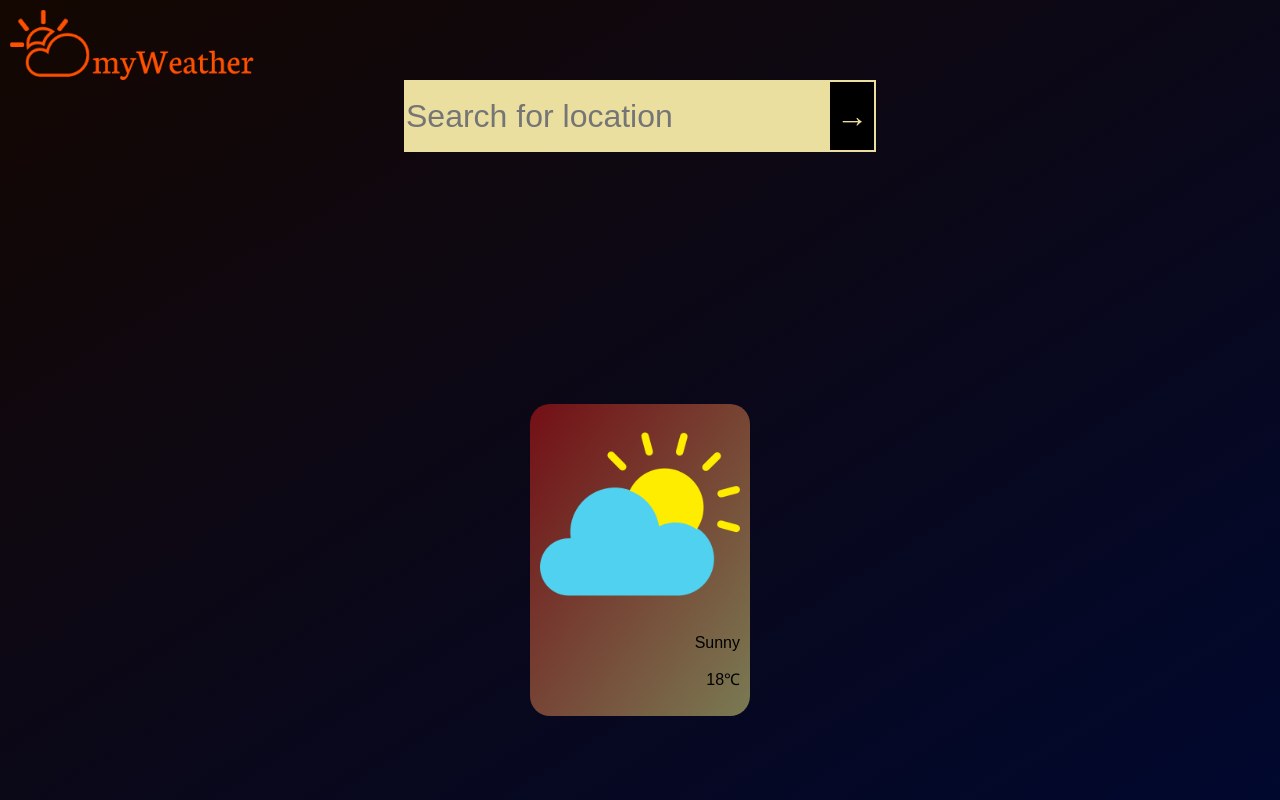
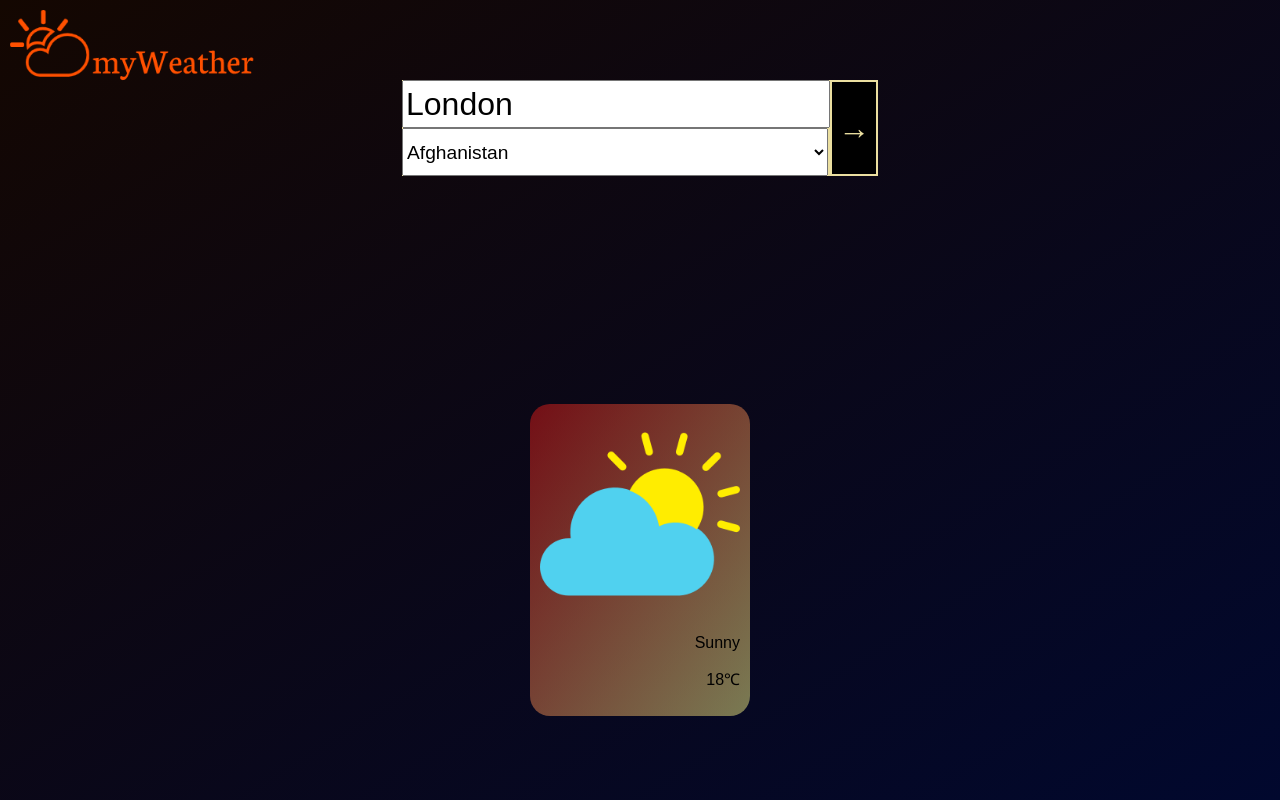
Before and after one commit to alexandermagee/Open-Weather-App, a React (Create React App) app: page / in a window 1280 px wide. Built offline with nearby package versions, Linux system fonts and the light colour scheme.

Commit message:
API fetch call to open-weather now functional

```diff
--- a/src/AppContainer.js
+++ b/src/AppContainer.js
@@ -1,5 +1,7 @@
 import React from 'react';
 import './AppContainer.css';
+
+import {countriesList} from './CountryNamesCodes';
 
 import {Header} from './Header';
 import {SearchBar} from './SearchBar';
@@ -8,13 +10,86 @@ import {ResultCard} from './ResultCard'
 export class AppContainer extends React.Component {
     constructor(props){
         super(props);
-        this.state = {}
+        this.state = {
+            country: "United Kingdom",
+            city: "London",
+            retrievedData: []
+        }
     }
+
+    fetchData = () => {
+
+        const APIKey = "8a3a9234c4801b4a36d5bd9181cfd895";
+        const city=this.state.city;
+        let countryCode = Object.entries(countriesList).filter(pair => pair[1] === this.state.country)[0][0];
+
+
+        const endpoint = (`https://cors-anywhere.herokuapp.com/api.openweathermap.org/data/2.5/weather?q=${city},${countryCode}&appid=${APIKey}`)
+        console.log(endpoint);
+       /* const myHeaders = new Headers();
+        myHeaders.append("Content-Type", "application/json");
+
+        var requestOptions = {
+            method: 'GET',
+            headers: myHeaders,
+            redirect: 'follow'
+        };
+
+        fetch("api.openweathermap.org/data/2.5/weather?q=london,GB&appid=8a3a9234c4801b4a36d5bd9181cfd895", requestOptions)
+        .then(response => response.json())
+        .then(result => console.log(result))
+        .catch(error => console.log('error', error));
+
+          console.log(endpoint)
+
+
+          fetch(endpoint, requestOptions)
+            .then(response => response.json())
+            .then(result => console.log(result))
+            .catch(error => console.log('error', error)); */
+
+                try{
+                fetch(endpoint
+                    /*"https://cors-anywhere.herokuapp.com/api.openweathermap.org/data/2.5/weather?q=Brighton,GB&appid=8a3a9234c4801b4a36d5bd9181cfd895"*//*,{
+                    headers : {
+                      'Content-Type': 'application/json',
+                      'Accept': 'application/json'
+                     }
+
+                    }*/)
+                .then(response => {
+                    return response.json();
+                }).then(result => {
+                    /*console.log(result)*/
+                    this.setState({
+                        retrievedData: result
+                    })
+                    console.log(/*this.state.retrievedData.weather[0]*/
+                        this.state.retrievedData.main)
+                }).catch(e => console.log(e))} catch(e){
+                    console.log(e);
+                }
+    }
+
+    updateUserInput = (dataType,data) => {
+        console.log(dataType)
+        this.setState({
+                [dataType] : data
+            })
+    }
+
     render(){
     return (
         <div className="mainContainer">
             <Header />
-            <SearchBar />
+
+            <SearchBar
+            fetchData = {this.fetchData}
+            updateUserInput={this.updateUserInput}
+            country={this.state.country}
+            city={this.state.city}
+            />
+
             <ResultCard />
         </div>
     )
--- a/src/SearchBar.css
+++ b/src/SearchBar.css
@@ -6,14 +6,28 @@
 }
 
 .searchInput {
-    height: 30%;
-    font-size: 2em;
+    height: 40%;
+    min-width: fit-content;
     border: none;
     background-color: rgb(235, 223, 160);
 }
 
+.searchInput input {
+    display: block;
+    height: 50%;
+    font-size: 2em;
+    width: 100%;
+}
+
+.searchInput select {
+    display: block;
+    height: 50%;
+    font-size: 1.2em;
+}
+
+
 .searchButton {
-    height: 30%;
+    height: 40%;
     font-size: 2em;
     border: none;
     background-color: rgb(0, 0, 0);
--- a/src/SearchBar.js
+++ b/src/SearchBar.js
@@ -5,9 +5,15 @@ import {SearchButton} from './SearchButton';
 
 export const SearchBar = props => {
     return (
-        <form className="searchBar">
-        <SearchInput />
-        <SearchButton />
-        </form>
+        <div className="searchBar">
+        <SearchInput
+        country={props.country}
+        city={props.city}
+        updateUserInput={props.updateUserInput}
+        />
+        <SearchButton
+        fetchData={props.fetchData}
+        />
+        </div>
     )
 }
--- a/src/SearchButton.js
+++ b/src/SearchButton.js
@@ -1,4 +1,13 @@
 import React from 'react';
 
 
-export const SearchButton = props => <button type="submit" className="searchButton">&#8594;</button>
+export const SearchButton = props => {
+
+    const handleClick = () => {
+        props.fetchData()
+    }
+
+    return (
+    <button className="searchButton" onClick={handleClick}>&#8594;</button>
+    )
+}
--- a/src/SearchInput.js
+++ b/src/SearchInput.js
@@ -1,8 +1,35 @@
-import React from 'react';
-
+import React, { useEffect } from 'react';
+import {countriesList} from './CountryNamesCodes';
 
 export const SearchInput = props => {
+
+    const handleChange = e => {
+        const dataType = e.target.id;
+        const data = e.target.value;
+        props.updateUserInput(dataType,data);
+    }
+
     return (
-        <input className="searchInput" type="text" placeholder="Search for location" />
+        <div
+        className="searchInput"
+        >
+            <input
+            id="city"
+            type="text"
+            placeholder="City"
+            value={props.city}
+            onChange={handleChange}
+            />
+
+            <select
+            id="country"
+            onChange={handleChange}
+            >
+                {Object.values(countriesList).sort().map((country,i) =>{
+            return <option value={country} key={i} id="country">{country}</option>}
+            )}
+            </select>
+
+        </div>
     )
 }
```
Also changed, not shown: src/CountryNamesCodes.js (added).
